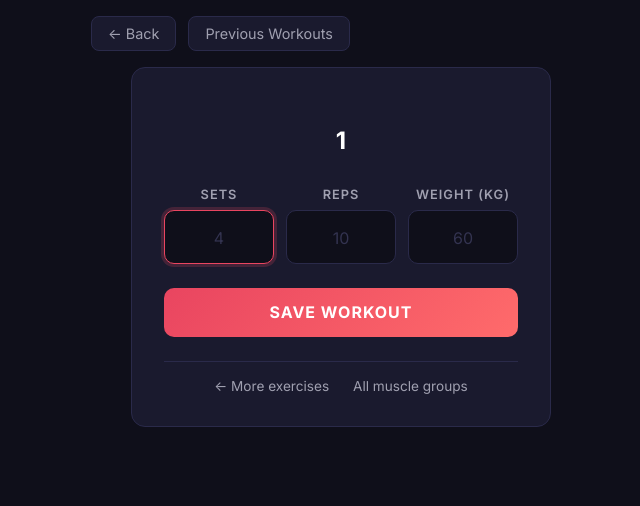
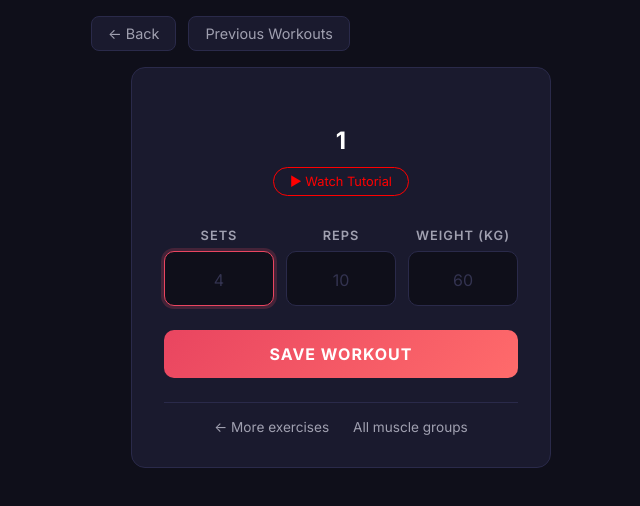
Before and after one commit to rushikeshsatyawanpawar07-del/gym-tracker, a React (Create React App) app: page /log/1/1 in a window 1280 px wide. Shown: the top 506 px of the page, without its empty margins (299-939 px from the left). Built offline with nearby package versions, Linux system fonts and the light colour scheme.

Commit message:
Add YouTube tutorial buttons on exercises and log page

```diff
--- a/src/pages/ExercisesPage.css
+++ b/src/pages/ExercisesPage.css
@@ -94,6 +94,30 @@
   font-weight: 500;
 }
 
+.tutorial-btn {
+  background: transparent;
+  border: 1px solid #2a2a4a;
+  color: #ff0000;
+  width: 32px;
+  height: 32px;
+  border-radius: 50%;
+  cursor: pointer;
+  font-size: 0.7rem;
+  display: flex;
+  align-items: center;
+  justify-content: center;
+  transition: all 0.2s;
+  flex-shrink: 0;
+  padding: 0;
+}
+
+.tutorial-btn:hover {
+  background: #ff0000;
+  border-color: #ff0000;
+  color: #fff;
+  transform: scale(1.1);
+}
+
 .arrow {
   color: #555570;
   font-size: 1.2rem;
--- a/src/pages/ExercisesPage.jsx
+++ b/src/pages/ExercisesPage.jsx
@@ -16,6 +16,13 @@ function ExercisesPage() {
       </div>
     );
   }
+
+  const openTutorial = (e, exercise) => {
+    e.preventDefault();
+    e.stopPropagation();
+    const query = encodeURIComponent(`how to do ${exercise} exercise`);
+    window.open(`https://www.youtube.com/results?search_query=${query}`, "_blank", "noopener");
+  };
 
   return (
     <div className="exercises-page">
@@ -41,6 +48,13 @@ function ExercisesPage() {
             <div className="exercise-card">
               <div className="exercise-number">{index + 1}</div>
               <span className="exercise-name">{exercise}</span>
+              <button
+                className="tutorial-btn"
+                onClick={(e) => openTutorial(e, exercise)}
+                title="Watch tutorial on YouTube"
+              >
+                &#9654;
+              </button>
               <span className="arrow">&#8594;</span>
             </div>
           </Link>
--- a/src/pages/WorkoutLogPage.css
+++ b/src/pages/WorkoutLogPage.css
@@ -63,6 +63,27 @@
   font-size: 1.5rem;
   color: #ffffff;
   font-weight: 700;
+}
+
+.tutorial-link {
+  display: inline-flex;
+  align-items: center;
+  gap: 0.4rem;
+  margin-top: 0.75rem;
+  background: transparent;
+  border: 1px solid #ff0000;
+  color: #ff0000;
+  padding: 0.4rem 1rem;
+  border-radius: 20px;
+  cursor: pointer;
+  font-size: 0.8rem;
+  font-family: inherit;
+  transition: all 0.2s;
+}
+
+.tutorial-link:hover {
+  background: #ff0000;
+  color: #fff;
 }
 
 .form-row {
--- a/src/pages/WorkoutLogPage.jsx
+++ b/src/pages/WorkoutLogPage.jsx
@@ -60,6 +60,15 @@ function WorkoutLogPage() {
             {group?.icon} {group?.name}
           </span>
           <h2>{decodedExercise}</h2>
+          <button
+            className="tutorial-link"
+            onClick={() => {
+              const query = encodeURIComponent(`how to do ${decodedExercise} exercise`);
+              window.open(`https://www.youtube.com/results?search_query=${query}`, "_blank", "noopener");
+            }}
+          >
+            &#9654; Watch Tutorial
+          </button>
         </div>
         <form onSubmit={handleSubmit}>
           <div className="form-row">
```
